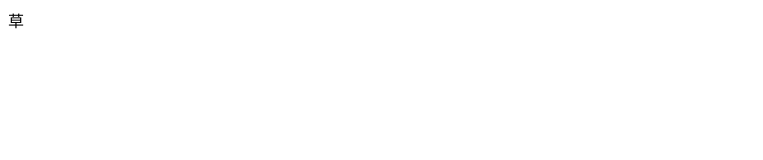
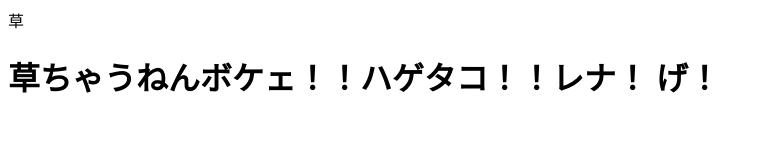
Before and after one commit to Nagaemonn/git_test01, a plain HTML site: page index.html in a window 1280 px wide. Shown: the whole page, without its empty margins (0-763 px from the left). Drawn offline with Linux system fonts and the light colour scheme.

Commit message:
これでええか

```diff
--- a/index.html
+++ b/index.html
@@ -1 +1,2 @@
 草
+<h1>草ちゃうねんボケェ！！ハゲタコ！！レナ！ げ！</h1>
```
